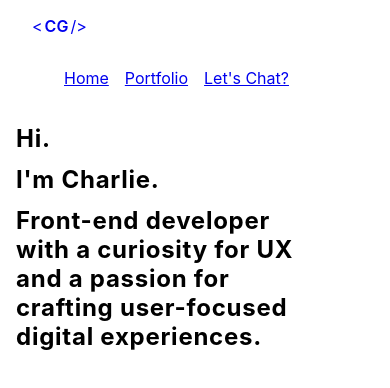
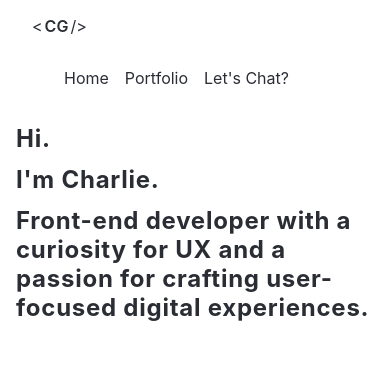
Before and after one commit to cgooderham94/Charlie-Gooderham-Portfolio, a React (Create React App) app: page / in a window 390 px wide. Shown: the top 388 px of the page. Built offline with nearby package versions, Linux system fonts and the light colour scheme.

Commit message:
Add base styling including css vars. Add basic navigation, logo and nav item styles. Amend headline component styles for mobile versatility.

```diff
--- a/src/components/Headline/Headline.js
+++ b/src/components/Headline/Headline.js
@@ -1,6 +1,6 @@
 import classes from './Headline.module.css';
 
-function Headline() {
+const Headline = () => {
     return <h1 className={classes.Headline}><span>Hi.</span><span>I'm Charlie.</span><span>Front-end developer with a curiosity for UX and a passion for crafting user-focused digital experiences.</span></h1>
 }
 
--- a/src/components/Headline/Headline.module.css
+++ b/src/components/Headline/Headline.module.css
@@ -1,6 +1,5 @@
 .Headline {
-    max-width: 75%;
-    min-width: 300px;
+    width: 100%;
 }
 
 .Headline span {
@@ -8,3 +7,9 @@
     margin-bottom: 0.75rem;
     letter-spacing: 0.75px;
 }
+
+@media screen and (min-width: 450px) {
+    .Headline {
+        max-width: 75%;
+    }
+}
--- a/src/components/Navigation/Logo/Logo.module.css
+++ b/src/components/Navigation/Logo/Logo.module.css
@@ -1,6 +1,7 @@
 .Logo {
     display: block;
     padding: 1rem;
+    color: var(--color-black);
     text-decoration: none;
 }
 
--- a/src/components/Navigation/NavItem/NavItem.module.css
+++ b/src/components/Navigation/NavItem/NavItem.module.css
@@ -2,3 +2,8 @@
     padding: 0 0.5rem;
     list-style: none;
 }
+
+.NavItem a {
+    color: var(--color-black);
+    text-decoration: none;
+}
--- a/src/index.css
+++ b/src/index.css
@@ -1,5 +1,12 @@
+:root {
+  --container-size: 1200px;
+  --color-black: #2a2d34;
+  --color-red: #f4442e;
+}
+
 body {
   margin: 0;
+  color: var(--color-black);
   font-family: -apple-system, BlinkMacSystemFont, 'Segoe UI', 'Roboto', 'Oxygen',
     'Ubuntu', 'Cantarell', 'Fira Sans', 'Droid Sans', 'Helvetica Neue',
     sans-serif;
```
